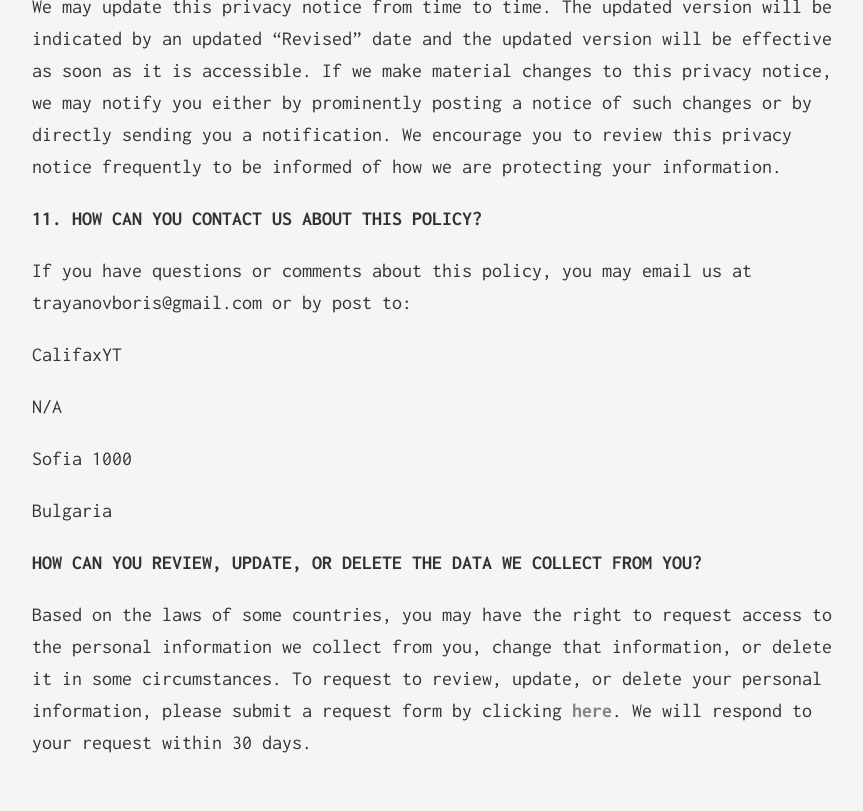
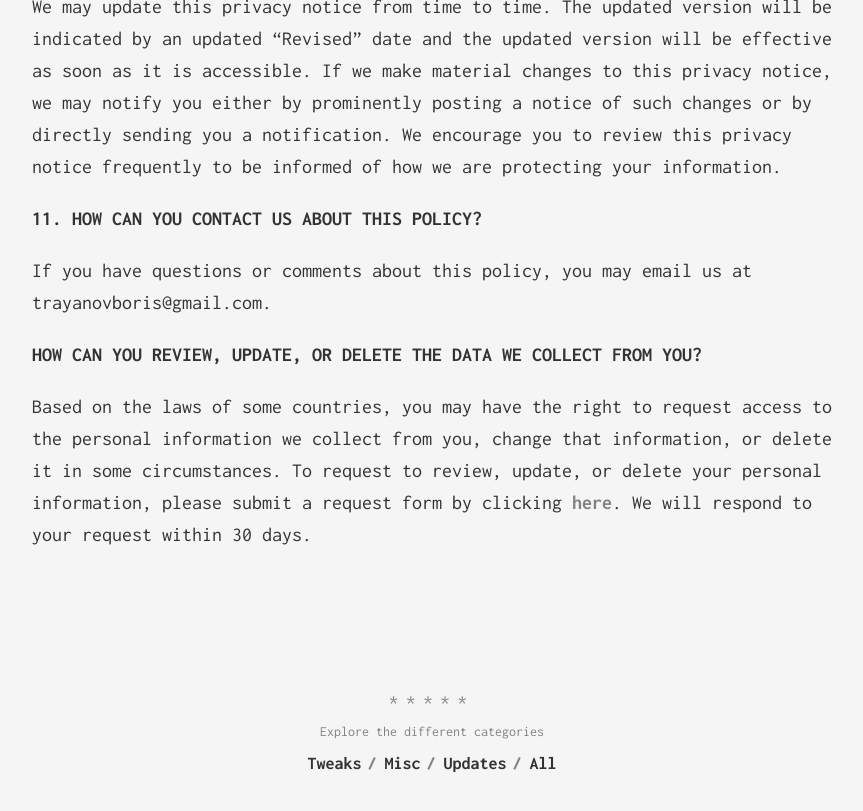
Before and after one commit to CalifaxYT/PersonalWS, a Jekyll site: the page built from privacy.md, in a window 1280 px wide and 900 px high, scrolled down 8001 px. Shown: the top 811 px of the window, without its empty margins (208-1071 px from the left). Built offline with Jekyll 4.4.1, drawn with Linux system fonts in a browser that asks for light colours.

Commit message:
•Fix califax.host/privacy•

```diff
--- a/privacy.md
+++ b/privacy.md
@@ -171,17 +171,7 @@ We may update this privacy notice from time to time. The updated version will be
 
 **11\. HOW CAN YOU CONTACT US ABOUT THIS POLICY?**
 
-If you have questions or comments about this policy, you may email us at trayanovboris@gmail.com or by post to:
-
-CalifaxYT
-
-N/A
-
-Sofia 1000
-
-Bulgaria
-
-
+If you have questions or comments about this policy, you may email us at trayanovboris@gmail.com.
 
 **HOW CAN YOU REVIEW, UPDATE, OR DELETE THE DATA WE COLLECT FROM YOU?**
 
```
